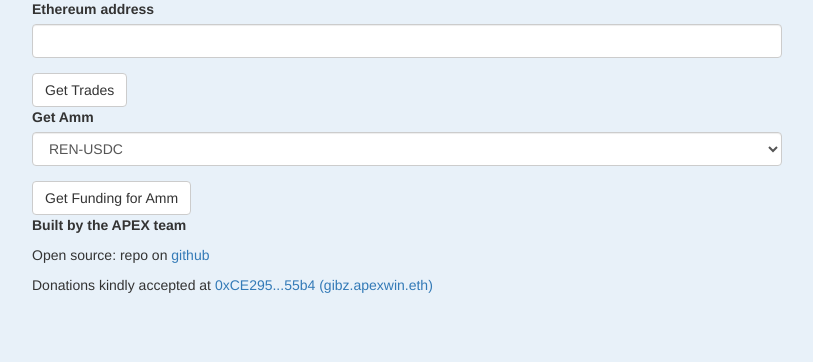
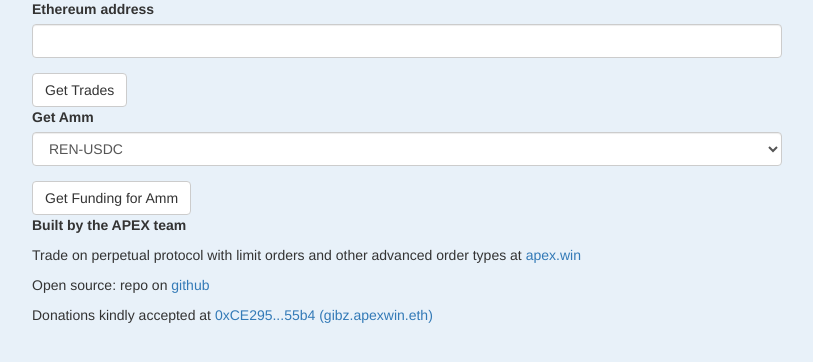
Before and after one commit to abdullathedruid/perp_csv, a Flask app: page / in a window 1280 px wide. Shown: the part 179-541 px from the top of the page, without its empty margins (38-851 px from the left). Run offline with Flask 2, Linux system fonts and the light colour scheme; some libraries are stand-ins or nearby versions.

Commit message:
updat link

```diff
--- a/app/templates/index.html
+++ b/app/templates/index.html
@@ -29,6 +29,11 @@ block styles %} {{ super() }}
 
       <p class="pt-5"><strong>Built by the APEX team</strong></p>
       <p>
+        Trade on perpetual protocol with limit orders and other advanced order
+        types at <a href="https://trade.apex.win/">apex.win</a>
+      </p>
+      <p></p>
+      <p>
         Open source: repo on
         <a href="https://github.com/abdullathedruid/perp_csv">github</a>
       </p>
```
